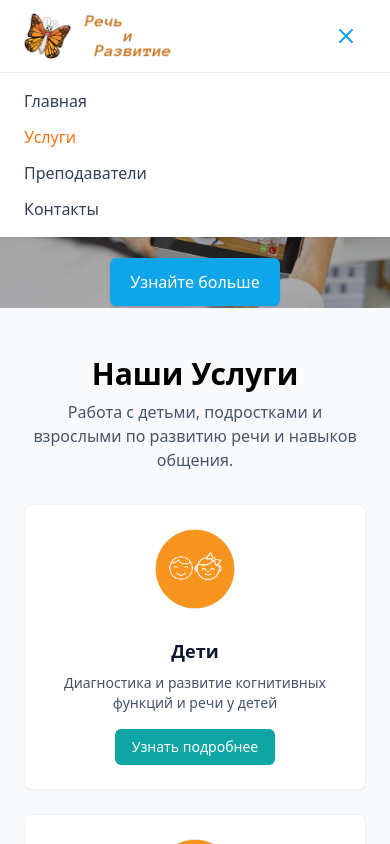
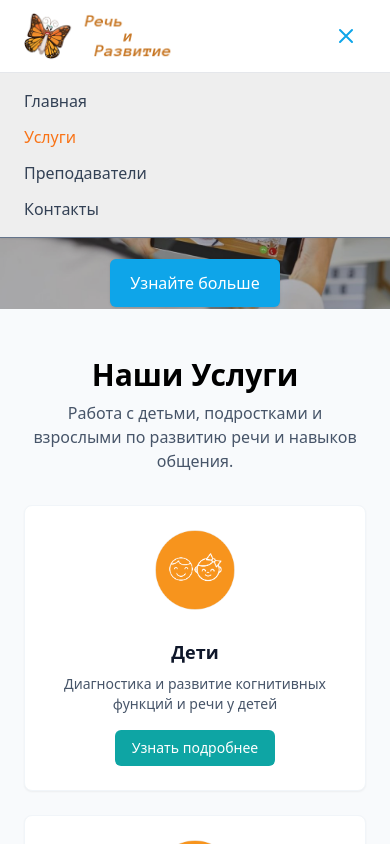
Before and after one commit to sebaural/speech-development, a React (Vite) app: page /features in a window 390 px wide. Both pictures are taken after a click on the button "Toggle menu". Shown: the top 844 px of the page. Built offline with nearby package versions, Linux system fonts and the light colour scheme.

Commit message:
mobile menu styles

```diff
--- a/src/components/Nav.tsx
+++ b/src/components/Nav.tsx
@@ -26,7 +26,7 @@ export default function Nav(): JSX.Element {
   }
 
   return (
-    <header className="sticky top-0 z-40 bg-white/95 backdrop-blur-md shadow-sm">
+    <header className="sticky top-0 z-40 bg-white/95 backdrop-blur-md shadow-sm border-b border-slate-500">
       <div className="mx-auto max-w-6xl px-6 py-3 md:py-4 flex items-center justify-between">
         <Link to="/" onClick={(e) => handleNavClick(e, '/')} className="inline-flex items-center gap-3 focus:outline-none focus-visible:ring-2 focus-visible:ring-accent">
           <img
@@ -71,8 +71,8 @@ export default function Nav(): JSX.Element {
 
       {/* mobile menu (rendered below header; use absolute positioning so it doesn't shift layout) */}
       {open && (
-        <div id="mobile-menu" className="md:hidden absolute inset-x-0 top-full z-30 bg-white border-t shadow-sm">
-          <div className="px-6 py-4 flex flex-col gap-3">
+        <div id="mobile-menu" className="md:hidden absolute inset-x-0 top-full z-30 bg-white border-t shadow-sm ">
+          <div className="menu-slide px-6 py-4 flex flex-col gap-3 border-b border-slate-500" style={{ background: '#eee' }}>
             {!isHome && (
               <Link to="/" onClick={(e) => { e.preventDefault(); handleMobileNavClick('/'); }} className={`block ${location.pathname === '/' ? 'text-orange-500 font-medium' : 'text-slate-700 hover:text-sky-500'}`}>Главная</Link>
             )}
```
